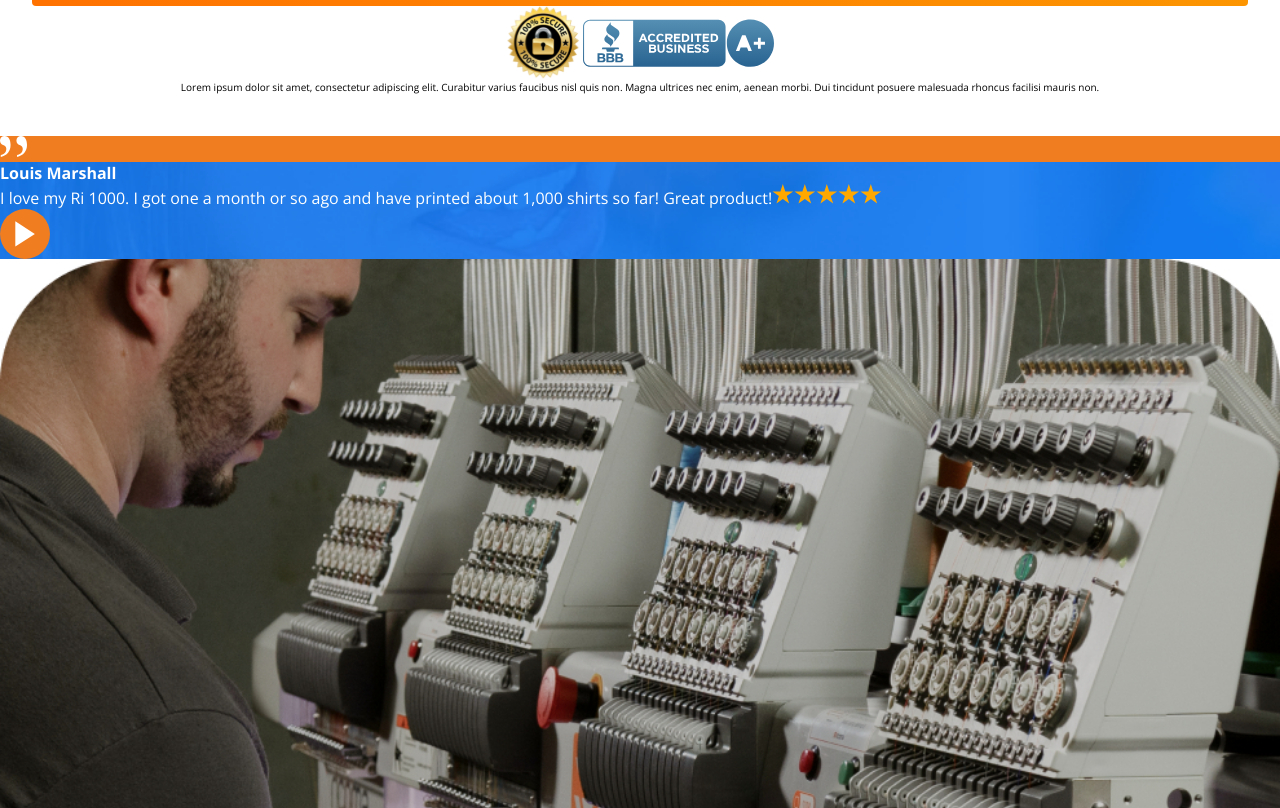
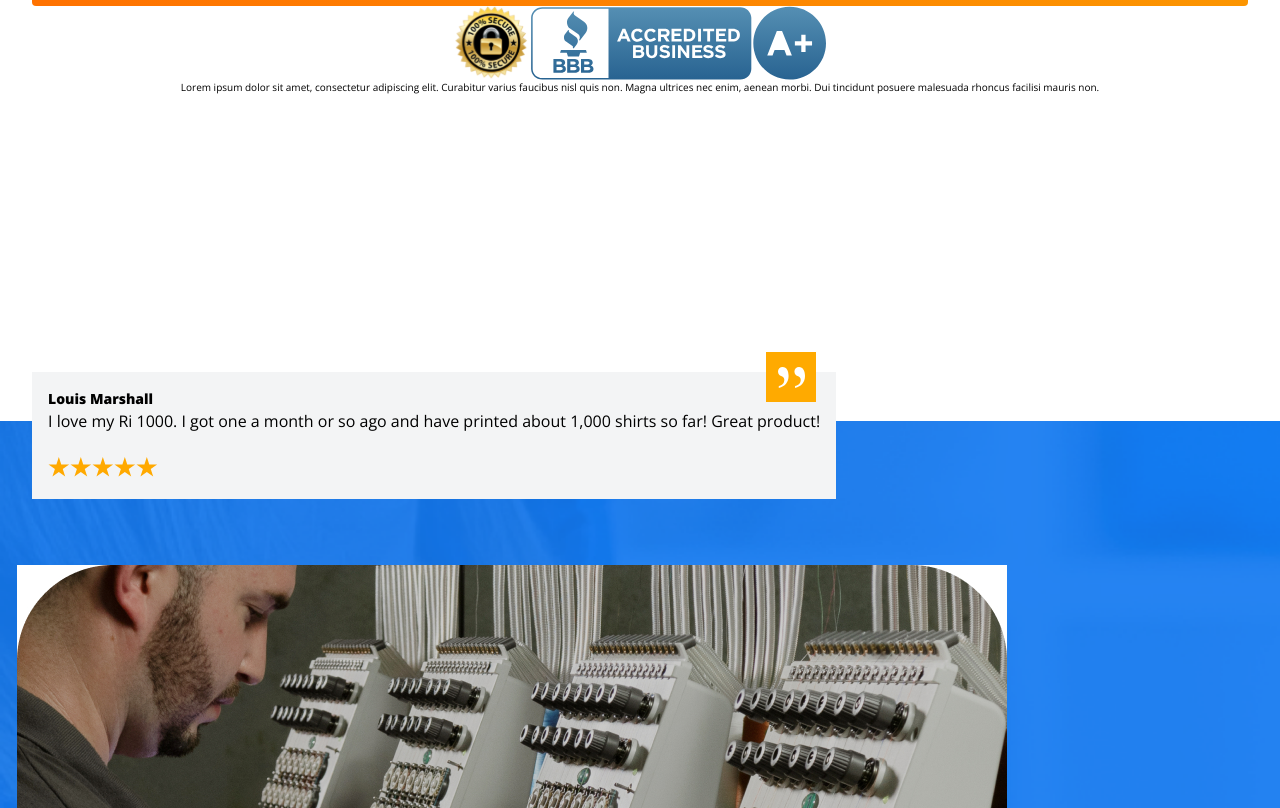
Before and after one commit to peter33chavez/Ricoma-Mock, a React (Create React App) app: page / in a window 1280 px wide. Shown: the part 812-1620 px from the top of the page. Built offline with nearby package versions, Linux system fonts and the light colour scheme.

Commit message:
working on fake videos

```diff
--- a/src/components/Home.js
+++ b/src/components/Home.js
@@ -51,6 +51,7 @@ const Home = () => {
             </FormSeperateInputs>
             <div></div>
           </Form>
+          <QuoteBoxContainer>
             <QuoteBox>
               <QuoteIcon>
                 <img src={quotes} alt="" />
@@ -60,19 +61,24 @@ const Home = () => {
                 I love my Ri 1000. I got one a month or so ago and have printed
                 about 1,000 shirts so far! Great product!
               </quote>
+              <br />
+              <div>
                 <img src={star} alt="rating star" />
                 <img src={star} alt="rating star" />
                 <img src={star} alt="rating star" />
                 <img src={star} alt="rating star" />
                 <img src={star} alt="rating star" />
+              </div>
             </QuoteBox>
+          </QuoteBoxContainer>
         </FormContainer>
-
         <VideoContainer>
           <PlayBtn>
             <img src={playIcon} alt="play button" />
           </PlayBtn>
-          <img src={VideoImage} alt="Video placeholder" />
+          <div>
+            <VideoImg src={VideoImage} alt="Video placeholder" />
+          </div>
         </VideoContainer>
         <TextContainer>
           <p>
@@ -194,7 +200,9 @@ const SectionOne = styled.div`
 `;
 const SectionTwo = styled.div``;
 const LandingPage = styled.section``;
-const FormContainer = styled.div``;
+const FormContainer = styled.div`
+  position: relative;
+`;
 const SquareDecoration = styled.div`
   height: 300px;
   width: 100%;
@@ -202,6 +210,7 @@ const SquareDecoration = styled.div`
   background-size: cover;
 `;
 const Form = styled.form`
+  height: 700px;
   display: flex;
   flex-direction: column;
   align-items: center;
@@ -247,17 +256,58 @@ const FormSeperateInputs = styled.div`
   flex-direction: column;
   width: 100%;
 `;
-const QuoteBox = styled.div``;
-const QuoteIcon = styled.div`
-  background: var(--secondary-color);
+const QuoteBoxContainer = styled.div`
+  position: absolute;
+  bottom: -110px;
 `;
-const VideoContainer = styled.div`
-  width: auto;
-  img {
-    width: 100%;
+const QuoteBox = styled.div`
+  margin: 2rem;
+  display: flex;
+  flex-direction: column;
+  padding: 1em;
+  background: #f3f4f5;
+  color: black;
+  font-weight: 400;
+  font-size: 16px;
+  line-height: 24px;
+  position: relative;
+
+  h4 {
+    font-weight: 800;
+    font-size: 14px;
+    line-height: 21px;
   }
 `;
+const QuoteIcon = styled.div`
+  position: absolute;
+  top: -20px;
+  right: 20px;
+  align-self: flex-end;
+  display: flex;
+  align-items: center;
+  justify-content: center;
+  width: 50px;
+  height: 50px;
+  background: #ffaa00;
+`;
+const VideoImg = styled.img`
+  width: 100%;
+`;
+
+//WIP
+const VideoContainer = styled.div`
+  display: flex;
+  flex-direction: column;
+  justify-content: center;
+  align-items: center;
+
+  margin-top: 9rem;
+  width: 80vw;
+  position: relative;
+`;
+
 const PlayBtn = styled.div`
+  position: absolute;
   width: 50px;
   height: 50px;
   border-radius: 30px;
```
Lines whose indentation alone changed are shown as unchanged.
